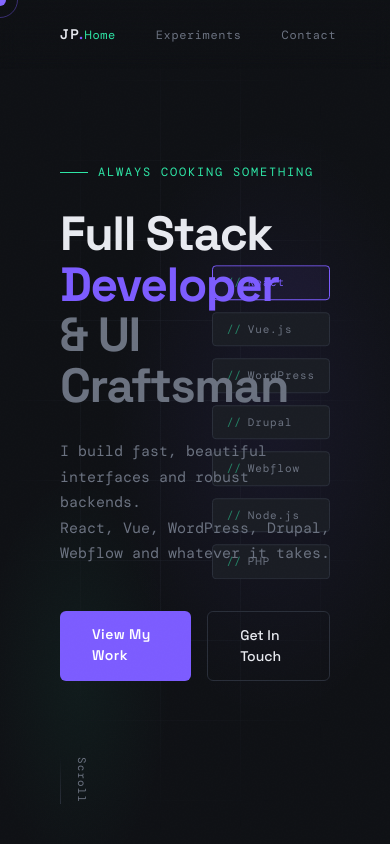
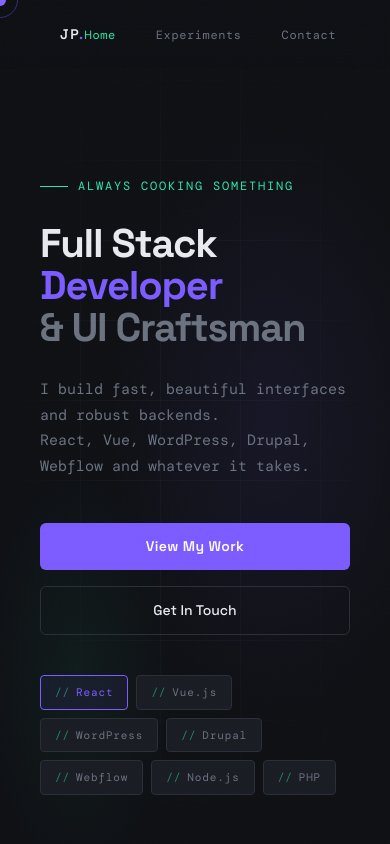
Before and after one commit to JPBelley/jeanphilippebelley-2026, a Next.js app: page / in a window 390 px wide. Shown: the top 844 px of the page. Built offline with nearby package versions, Linux system fonts and the light colour scheme; a web font is replaced by a local one.

Commit message:
Padding on mobile

```diff
--- a/app/components/Footer.jsx
+++ b/app/components/Footer.jsx
@@ -6,7 +6,7 @@ export default function Footer() {
       </div>
       <div className="font-mono text-[12px] text-muted flex items-center gap-2">
         <div className="w-[7px] h-[7px] rounded-full bg-mint animate-status-pulse" />
-        Available for work
+        Always cooking something
       </div>
     </footer>
   );
--- a/app/contact/page.jsx
+++ b/app/contact/page.jsx
@@ -16,7 +16,7 @@ export default function Contact() {
       <Cursor />
       <Nav />
 
-      <main className="flex-1 flex flex-col items-center justify-center px-[60px] py-40 text-center">
+      <main className="flex-1 flex flex-col items-center justify-center px-[60px] max-[640px]:px-10 py-40 max-[640px]:py-10 text-center">
         <div className="section-label font-mono text-[11px] text-violet tracking-[0.2em] uppercase mb-4 flex items-center gap-[10px] justify-center" data-num="01">
           Contact
         </div>
@@ -27,13 +27,13 @@ export default function Contact() {
           I&apos;m always open to interesting projects and collaborations.<br />
           Drop me a line.
         </p>
-        <div className="flex justify-center gap-4 flex-wrap">
+        <div className="flex justify-center gap-4 flex-wrap max-[640px]:flex-col max-[640px]:w-full">
           {links.map(l => (
             <a
               key={l.href}
               href={l.href}
               {...(l.ext ? { target: '_blank', rel: 'noreferrer' } : {})}
-              className="flex items-center gap-2 px-7 py-[14px] border border-ui text-muted no-underline font-mono text-[13px] tracking-[0.05em] rounded-md transition-all duration-200 hover:border-mint hover:text-mint hover:-translate-y-0.5"
+              className="flex items-center justify-center gap-2 px-7 py-[14px] border border-ui text-muted no-underline font-mono text-[13px] tracking-[0.05em] rounded-md transition-all duration-200 hover:border-mint hover:text-mint hover:-translate-y-0.5"
             >
               {l.label}
             </a>
--- a/app/design-system/page.jsx
+++ b/app/design-system/page.jsx
@@ -65,7 +65,7 @@ export default function DesignSystem() {
       <Cursor />
       <Nav />
 
-      <main className="max-w-5xl mx-auto px-8 py-20">
+      <main className="max-w-5xl mx-auto px-8 max-[640px]:px-10 py-20 max-[640px]:py-10">
 
         {/* Title */}
         <div className="mb-20">
@@ -128,7 +128,7 @@ export default function DesignSystem() {
                   { tag: 'h3', size: '32px',                  weight: '600', label: 'Card Heading (large)', sample: 'Design System & Tokens' },
                   { tag: 'h4', size: '22px',                  weight: '600', label: 'Card Heading (small)', sample: 'Headless WordPress' },
                   { tag: 'h5', size: '16px',                  weight: '600', label: 'Label / Group Title',  sample: 'Frontend Frameworks' },
-                  { tag: 'h6', size: '13px',                  weight: '600', label: 'Micro Label',          sample: 'Available for work' },
+                  { tag: 'h6', size: '13px',                  weight: '600', label: 'Micro Label',          sample: 'Always cooking something' },
                 ].map(({ tag: Tag, size, weight, label, sample }) => (
                   <div key={Tag} className="flex items-baseline justify-between gap-8 py-4 first:pt-0 last:pb-0">
                     <div className="flex items-baseline gap-6 min-w-0">
@@ -308,7 +308,7 @@ export default function DesignSystem() {
                 <span
                   className="inline-block w-2 h-2 rounded-full bg-mint animate-status-pulse"
                 />
-                <span className="font-mono text-[13px]">Available for work</span>
+                <span className="font-mono text-[13px]">Always cooking something</span>
               </div>
             </div>
 
--- a/app/experiments/page.jsx
+++ b/app/experiments/page.jsx
@@ -35,7 +35,7 @@ export default function Experiments() {
       <Cursor />
       <Nav />
 
-      <main className="max-w-6xl mx-auto px-[60px] pt-40 pb-20">
+      <main className="max-w-6xl mx-auto px-[60px] max-[640px]:px-10 pt-40 max-[640px]:pt-10 pb-20 max-[640px]:pb-10">
         <div className="mb-16">
           <div className="section-label font-mono text-[11px] text-violet tracking-[0.2em] uppercase mb-4 flex items-center gap-[10px]" data-num="01">
             Lab
--- a/app/page.jsx
+++ b/app/page.jsx
@@ -34,15 +34,15 @@ export default function Home() {
       <Nav />
 
       {/* HERO */}
-      <section className="min-h-screen flex items-center px-[60px] relative overflow-hidden" id="home">
+      <section className="min-h-screen flex items-center max-[900px]:flex-col max-[900px]:justify-center px-[60px] max-[640px]:px-10 relative overflow-hidden" id="home">
         <div className="absolute inset-0 bg-[radial-gradient(ellipse_60%_50%_at_70%_50%,rgba(124,92,255,0.08)_0%,transparent_70%),radial-gradient(ellipse_40%_40%_at_20%_80%,rgba(46,230,166,0.05)_0%,transparent_60%)]" />
         <div className="hero-grid" />
 
-        <div className="relative z-[2] max-w-[780px]">
+        <div className="relative z-[2] max-w-[780px] max-[900px]:pt-32 max-[900px]:w-full">
           <div className="hero-tag font-mono text-[12px] text-mint tracking-[0.15em] uppercase mb-7 flex items-center gap-[10px] opacity-0 animate-fade-up-1">
             Always cooking something
           </div>
-          <h1 className="text-[clamp(48px,7vw,86px)] font-bold leading-[1.05] tracking-[-0.03em] opacity-0 animate-fade-up-2">
+          <h1 className="text-[clamp(40px,7vw,86px)] font-bold leading-[1.05] tracking-[-0.03em] opacity-0 animate-fade-up-2">
             Full Stack<br />
             <span className="text-violet">Developer</span><br />
             <span className="text-muted">&amp; UI Craftsman</span>
@@ -51,17 +51,27 @@ export default function Home() {
             I build fast, beautiful interfaces and robust backends.<br />
             React, Vue, WordPress, Drupal, Webflow and whatever it takes.
           </p>
-          <div className="flex gap-4 mt-11 opacity-0 animate-fade-up-4">
-            <a href="#projects" className="px-8 py-[13px] bg-violet text-white font-head font-semibold text-[14px] tracking-[0.03em] border-none rounded-md cursor-none no-underline transition-[background,transform,box-shadow] duration-200 hover:bg-[#9070ff] hover:-translate-y-0.5 hover:shadow-[0_8px_32px_rgba(124,92,255,0.35)]">
+          <div className="flex max-[640px]:flex-col gap-4 mt-11 opacity-0 animate-fade-up-4">
+            <a href="#projects" className="px-8 py-[13px] max-[640px]:text-center bg-violet text-white font-head font-semibold text-[14px] tracking-[0.03em] border-none rounded-md cursor-none no-underline transition-[background,transform,box-shadow] duration-200 hover:bg-[#9070ff] hover:-translate-y-0.5 hover:shadow-[0_8px_32px_rgba(124,92,255,0.35)]">
               View My Work
             </a>
-            <a href="#contact" className="px-8 py-[13px] bg-transparent text-foreground font-head font-medium text-[14px] border border-ui rounded-md cursor-none no-underline transition-[border-color,color,transform] duration-200 hover:border-mint hover:text-mint hover:-translate-y-0.5">
+            <a href="#contact" className="px-8 py-[13px] max-[640px]:text-center bg-transparent text-foreground font-head font-medium text-[14px] border border-ui rounded-md cursor-none no-underline transition-[border-color,color,transform] duration-200 hover:border-mint hover:text-mint hover:-translate-y-0.5">
               Get In Touch
             </a>
           </div>
+
+          {/* Tech tags — inline on mobile */}
+          <div className="hidden max-[900px]:flex flex-wrap gap-2 mt-10 opacity-0 animate-fade-up-5">
+            {['React','Vue.js','WordPress','Drupal','Webflow','Node.js','PHP'].map((t, i) => (
+              <div key={t} className={`tech-tag font-mono text-[11px] text-muted px-[14px] py-2 bg-bg2 border border-ui rounded-[4px] tracking-[0.08em] relative${i === 0 ? ' !border-violet !text-violet !bg-[rgba(124,92,255,0.08)]' : ''}`}>
+                {t}
+              </div>
+            ))}
+          </div>
         </div>
 
-        <div className="absolute right-[60px] top-1/2 -translate-y-1/2 flex flex-col gap-3 opacity-0 animate-fade-left">
+        {/* Tech tags — absolute on desktop */}
+        <div className="absolute right-[60px] top-1/2 -translate-y-1/2 flex flex-col gap-3 opacity-0 animate-fade-left max-[900px]:hidden">
           {['React','Vue.js','WordPress','Drupal','Webflow','Node.js','PHP'].map((t, i) => (
             <div key={t} className={`tech-tag font-mono text-[11px] text-muted px-[14px] py-2 bg-bg2 border border-ui rounded-[4px] tracking-[0.08em] transition-all duration-200 relative hover:border-violet hover:text-violet${i === 0 ? ' !border-violet !text-violet !bg-[rgba(124,92,255,0.08)]' : ''}`}>
               {t}
@@ -69,14 +79,14 @@ export default function Home() {
           ))}
         </div>
 
-        <div className="absolute bottom-10 left-[60px] flex items-center gap-3 opacity-0 animate-fade-up-5">
+        <div className="absolute bottom-10 left-[60px] max-[640px]:left-6 flex items-center gap-3 opacity-0 animate-fade-up-5 max-[900px]:hidden">
           <div className="scroll-line w-px h-12 bg-gradient-to-b from-transparent to-ui relative overflow-hidden" />
           <span className="font-mono text-[11px] text-muted tracking-[0.1em] [writing-mode:vertical-lr]">Scroll</span>
         </div>
       </section>
 
       {/* ABOUT */}
-      <section className="bg-bg py-[100px] px-[60px] relative" id="about">
+      <section className="bg-bg py-[100px] max-[640px]:py-10 px-[60px] max-[640px]:px-10 relative" id="about">
         <div className="w-full h-px bg-gradient-to-r from-transparent via-ui to-transparent" />
         <div className="h-20" />
         <div className="grid grid-cols-2 gap-[80px] items-center max-[900px]:grid-cols-1 max-[900px]:gap-12">
@@ -114,7 +124,7 @@ export default function Home() {
       </section>
 
       {/* SKILLS */}
-      <section className="bg-bg2 py-[100px] px-[60px] relative" id="skills">
+      <section className="bg-bg2 py-[100px] max-[640px]:py-10 px-[60px] max-[640px]:px-10 relative" id="skills">
         <div className="section-label reveal font-mono text-[11px] text-violet tracking-[0.2em] uppercase mb-4 flex items-center gap-[10px]" data-num="02">Skills</div>
         <div className="text-[clamp(32px,4vw,52px)] font-bold tracking-[-0.02em] leading-[1.1] mb-[60px] reveal reveal-delay-1">
           What I work<br />with <span className="text-mint">every day</span>
@@ -144,7 +154,7 @@ export default function Home() {
       </section>
 
       {/* PROJECTS */}
-      <section className="bg-bg py-[100px] px-[60px] relative" id="projects">
+      <section className="bg-bg py-[100px] max-[640px]:py-10 px-[60px] max-[640px]:px-10 relative" id="projects">
         <div className="section-label reveal font-mono text-[11px] text-violet tracking-[0.2em] uppercase mb-4 flex items-center gap-[10px]" data-num="03">Projects</div>
         <div className="text-[clamp(32px,4vw,52px)] font-bold tracking-[-0.02em] leading-[1.1] mb-[60px] reveal reveal-delay-1">
           Selected<br /><span className="text-violet">work</span>
@@ -198,7 +208,7 @@ export default function Home() {
       </section>
 
       {/* EXPERIMENTS / LAB */}
-      <section className="bg-bg2 py-[100px] px-[60px] relative" id="experiments">
+      <section className="bg-bg2 py-[100px] max-[640px]:py-10 px-[60px] max-[640px]:px-10 relative" id="experiments">
         <div className="section-label reveal font-mono text-[11px] text-violet tracking-[0.2em] uppercase mb-4 flex items-center gap-[10px]" data-num="04">Lab</div>
         <div className="text-[clamp(32px,4vw,52px)] font-bold tracking-[-0.02em] leading-[1.1] mb-[60px] reveal reveal-delay-1">
           Experiments &amp;<br /><span className="text-mint">playground</span>
@@ -220,7 +230,7 @@ export default function Home() {
       </section>
 
       {/* CONTACT */}
-      <section className="bg-bg py-[100px] px-[60px] text-center relative" id="contact">
+      <section className="bg-bg py-[100px] max-[640px]:py-10 px-[60px] max-[640px]:px-10 text-center relative" id="contact">
         <div className="section-label reveal font-mono text-[11px] text-violet tracking-[0.2em] uppercase mb-4 flex items-center gap-[10px] justify-center" data-num="05">Contact</div>
         <div className="text-[clamp(32px,4vw,52px)] font-bold tracking-[-0.02em] leading-[1.1] mb-[60px] text-center reveal reveal-delay-1">
           Let&apos;s build<br />something <span className="text-mint">great</span>
@@ -229,15 +239,14 @@ export default function Home() {
           I&apos;m always open to interesting projects and collaborations.<br />
           Drop me a line.
         </p>
-        <div className="flex justify-center gap-4 flex-wrap reveal reveal-delay-2">
+        <div className="flex justify-center gap-4 flex-wrap max-[640px]:flex-col reveal reveal-delay-2">
           {[
             { href:'mailto:info@jeanphilippebelley.com', label:'📬 info@jeanphilippebelley.com' },
             { href:'https://github.com/JPBelley',        label:'⌥ GitHub',    ext:true },
             { href:'https://www.linkedin.com/in/jean-philippe-belley-01558286/',      label:'◈ LinkedIn',  ext:true },
-            // { href:'#',                         label:'↓ Resume' },
           ].map(l => (
             <a key={l.href} href={l.href} {...(l.ext ? { target:'_blank', rel:'noreferrer' } : {})}
-              className="flex items-center gap-2 px-7 py-[14px] border border-ui text-muted no-underline font-mono text-[13px] tracking-[0.05em] rounded-md transition-all duration-200 hover:border-mint hover:text-mint hover:-translate-y-0.5">
+              className="flex items-center justify-center gap-2 px-7 py-[14px] border border-ui text-muted no-underline font-mono text-[13px] tracking-[0.05em] rounded-md transition-all duration-200 hover:border-mint hover:text-mint hover:-translate-y-0.5">
               {l.label}
             </a>
           ))}
```
